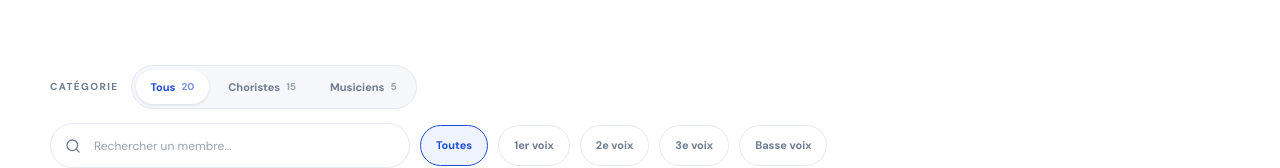
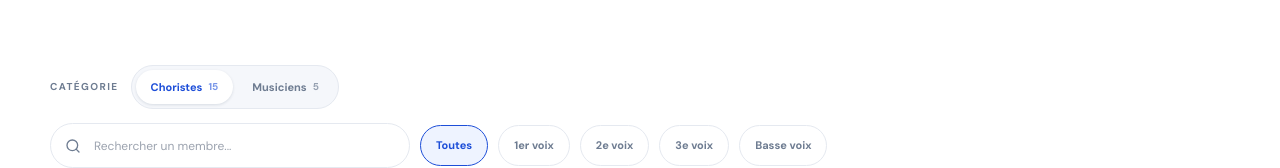
Before and after one commit to ImRanto/ezrahita, a React (Vite) app: page /members in a window 1280 px wide. Shown: the part 560-728 px from the top of the page. Built offline with nearby package versions, Linux system fonts and the light colour scheme.

Commit message:
Updated the member pages

```diff
--- a/src/pages/Home.tsx
+++ b/src/pages/Home.tsx
@@ -170,7 +170,7 @@ export default function Home() {
                   <span className="text-coral">des histoires.</span>
                 </>
               }
-              text="Ils et elles donnent leur souffle, leur écoute et leur énergie à notre aventure."
+              text="Chaque membre du groupe donnent leur souffle, leur écoute et leur énergie à notre aventure."
               action={
                 <Link href="/members" className="text-link">
                   Voir tous les membres <ArrowRight size={15} />
--- a/src/pages/Members.tsx
+++ b/src/pages/Members.tsx
@@ -10,7 +10,6 @@ const voiceOptions = ["Toutes", "1er", "2e", "3e", "Basse"];
 // `value` doit correspondre exactement au champ `category` défini dans src/data.ts,
 // `label` est ce que l'on affiche (pluriel).
 const categoryOptions = [
-  { value: "Tous", label: "Tous" },
   { value: "Choriste", label: "Choristes" },
   { value: "Musicien", label: "Musiciens" },
 ];
@@ -20,14 +19,14 @@ const normalizeCategory = (value) =>
     (option) =>
       option.value.toLowerCase() === String(value).toLowerCase() ||
       option.label.toLowerCase() === String(value).toLowerCase()
-  )?.value || "Tous";
+  )?.value || "Choriste";
 
 export default function Members() {
   const params = new URLSearchParams(window.location.search);
   const initialVoice = params.get("voice") || "Toutes";
   const [query, setQuery] = useState("");
   const [voice, setVoice] = useState(initialVoice);
-  const [category, setCategory] = useState(() => normalizeCategory(params.get("category") || "Tous"));
+  const [category, setCategory] = useState(() => normalizeCategory(params.get("category") || "Choriste"));
 
   const isMusicians = category === "Musicien";
 
@@ -50,7 +49,7 @@ export default function Members() {
           `${member.name} ${member.role} ${member.instrument || ""}`
             .toLowerCase()
             .includes(query.toLowerCase()) &&
-          (category === "Tous" || member.category === category) &&
+          member.category === category &&
           // Les musiciens ne sont rattachés à aucun pupitre.
           (isMusicians || voice === "Toutes" || member.voice === voice)
       ),
```
